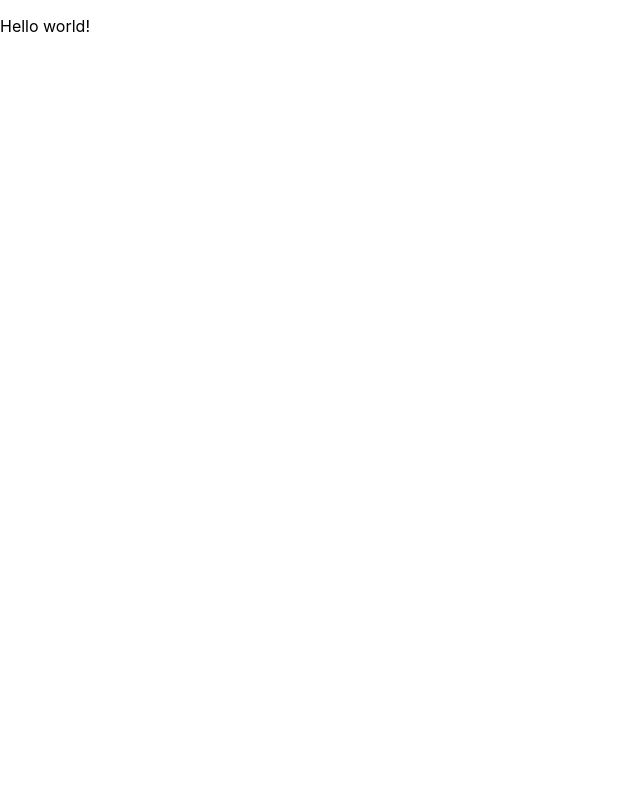
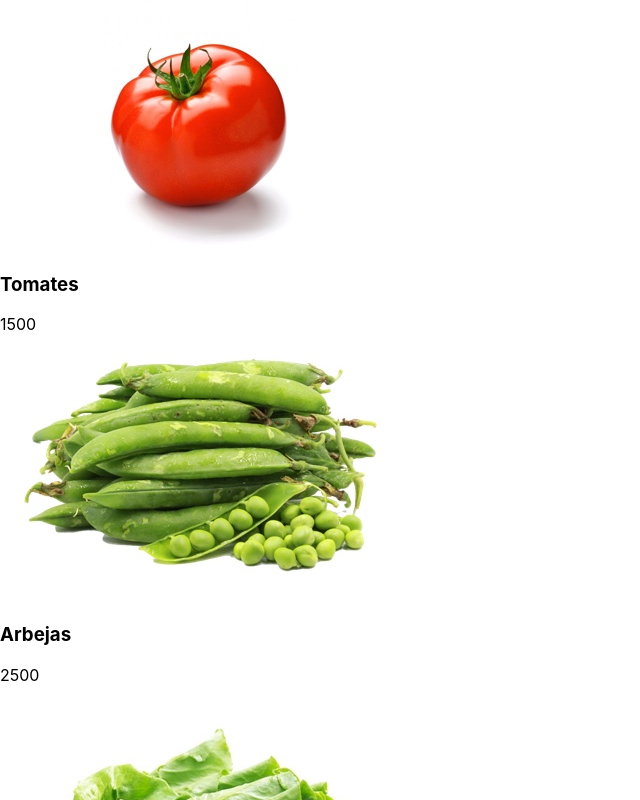
Before and after one commit to przant/react-simple-shopping-cart, a React (Create React App) app: page / in a window 1280 px wide. Shown: the top 800 px of the page, without its empty margins (0-640 px from the left). Built offline with nearby package versions, Linux system fonts and the light colour scheme.

Commit message:
Listing products in App component

```diff
--- a/src/App.js
+++ b/src/App.js
@@ -1,6 +1,6 @@
-import { Component } from 'react';
-import logo from './logo.svg';
-import './App.css';
+import { Component } from 'react'
+import Products from './components/Products'
+import './App.css'
 
 class App extends Component {
   state = {
@@ -13,10 +13,15 @@ class App extends Component {
   render() {
     return (
       <div>
-        <p>Hello world!</p>
+        <Products
+          addToShoppingCart={ () => console.log('Do nothing') }
+          products={ this.state.products }
+        >
+
+        </Products>
       </div>
     )
   }
 }
 
-export default App;
+export default App
```
